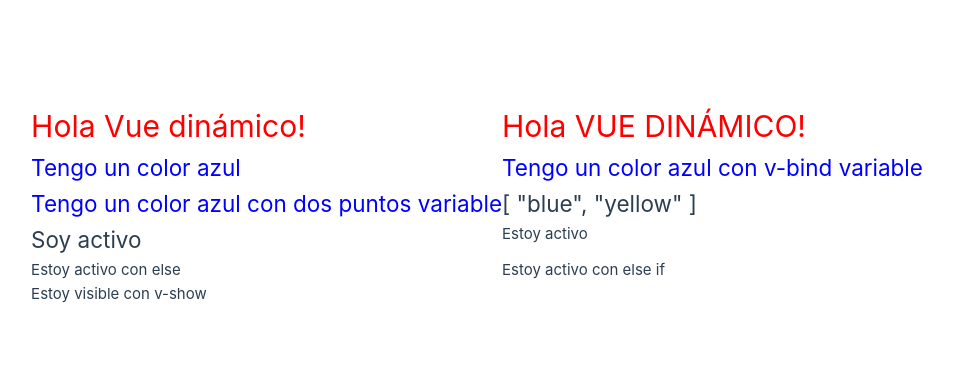
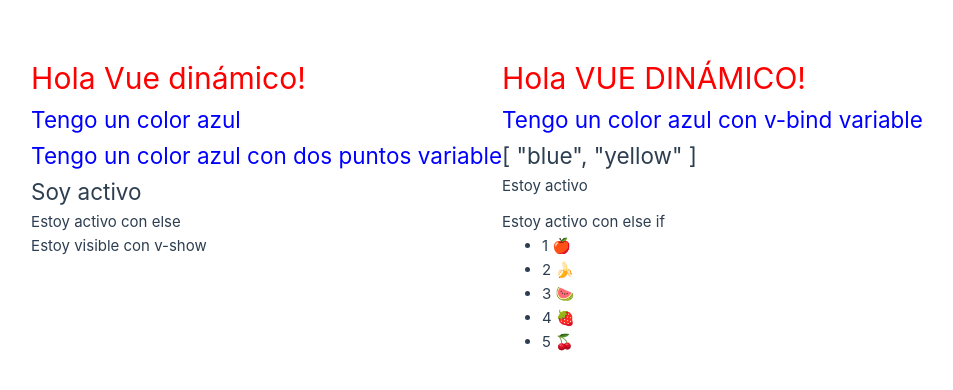
Before and after one commit to Peikor-Paco/curso-vue.js, a Vue app in the folder mi-primer-vue/: page / in a window 1280 px wide. Shown: the part 196-586 px from the top of the page, without its empty margins (138-1091 px from the left). Built offline with nearby package versions, Linux system fonts and the light colour scheme.

Commit message:
22. Directiva: v-for

```diff
--- a/mi-primer-vue/src/App.vue
+++ b/mi-primer-vue/src/App.vue
@@ -13,6 +13,11 @@
 
 //Booleano
 const activo = true;
+
+
+// v-for iterar sobre una lista de elementos.
+const arrayFrutas = ["🍎", "🍌", "🍉", "🍓", "🍒"];
+
 </script>
 
 <!-- template puede renderizar todo el componente html -->
@@ -49,6 +54,14 @@
 
   <!-- v-show oculta atraves de css con el display none -->
   <p v-show="activo">Estoy visible con v-show</p>
+
+
+  <!-- v-for -->
+  <ul>
+    <li v-for="(fruta, index) in arrayFrutas" :key="index">
+      {{ index + 1 }} {{ fruta }}
+    </li>
+  </ul>
 </template>
 
 <style>
```
